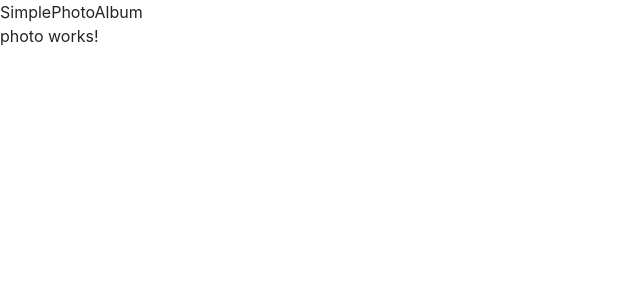
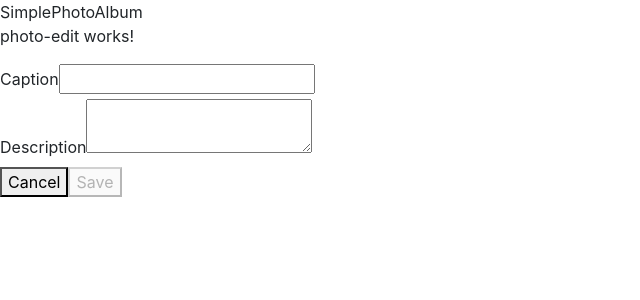
Before and after one commit to tkarpuk/SimplePhotoAlbum, an Angular app: page /photo/1 in a window 1280 px wide. Shown: the top 300 px of the page, without its empty margins (0-640 px from the left). Built offline with nearby package versions, Linux system fonts and the light colour scheme.

Commit message:
Photo-Edit simple implementation

```diff
--- a/src/app/app-routing.module.ts
+++ b/src/app/app-routing.module.ts
@@ -2,13 +2,13 @@ import { NgModule } from '@angular/core';
 import { RouterModule, Routes } from '@angular/router';
 import { AlbumComponent } from './components/album/album.component';
 import { LoginComponent } from './components/login/login.component';
-import { PhotoComponent } from './components/photo/photo.component';
+import { PhotoEditComponent } from './components/photo-edit/photo-edit.component';
 
 const routes: Routes = [
   { path: '', component: AlbumComponent },
   { path: 'album', component: AlbumComponent },
   { path: 'login', component: LoginComponent },
-  { path: 'photo/:id', component: PhotoComponent },
+  { path: 'photo/:id', component: PhotoEditComponent },
   { path: '**', redirectTo: 'album' }
 ];
 
--- a/src/app/components/photo-edit/photo-edit.component.html
+++ b/src/app/components/photo-edit/photo-edit.component.html
@@ -1 +1,41 @@
 <p>photo-edit works!</p>
+<div>
+  <form [formGroup]="formPhoto" (ngSubmit)="submitPhoto()">
+    <div>
+      <label>Caption</label>
+      <input type="text" formControlName="caption">
+    </div>
+
+    <div *ngIf="formPhoto.get('caption')?.invalid && formPhoto.get('caption')?.touched">
+      <small *ngIf="formPhoto.get('caption')?.errors?.required">
+        Caption is required.
+      </small>
+    </div>
+
+    <div>
+      <label>Description</label>
+      <textarea formControlName="description"></textarea>
+    </div>
+
+    <div *ngIf="formPhoto.get('description')?.invalid && formPhoto.get('description')?.touched">
+      <small *ngIf="formPhoto.get('description')?.errors?.required">
+        Description is required.
+      </small>
+    </div>
+
+    <div *ngIf="id <= 0">
+      <input type="file" formControlName="image">
+
+      <div *ngIf="formPhoto.get('image')?.invalid && formPhoto.get('image')?.touched">
+        <small *ngIf="formPhoto.get('image')?.errors?.required">
+          File is required.
+        </small>
+      </div>
+    </div>
+
+    <div>
+      <button type="button" (click)="cancelPhoto()">Cancel</button>
+      <button type="submit" [disabled]="formPhoto.invalid">Save</button>
+    </div>
+  </form>
+</div>
--- a/src/app/components/photo-edit/photo-edit.component.ts
+++ b/src/app/components/photo-edit/photo-edit.component.ts
@@ -1,4 +1,7 @@
 import { Component, OnInit } from '@angular/core';
+import { FormControl, FormGroup, Validators } from '@angular/forms';
+import { ActivatedRoute, Router } from '@angular/router';
+import { Photo } from 'src/app/models/photo';
 
 @Component({
   selector: 'app-photo-edit',
@@ -6,10 +9,49 @@ import { Component, OnInit } from '@angular/core';
   styleUrls: ['./photo-edit.component.css']
 })
 export class PhotoEditComponent implements OnInit {
+  formPhoto!: FormGroup;
+  id: number = 0;
+  photo: Photo = {
+    id: 0,
+    caption: '',
+    description: ''
+  };
 
-  constructor() { }
+  constructor(
+    private activatedRoute: ActivatedRoute,
+    private router: Router
+  )
+  { }
 
   ngOnInit(): void {
+
+    this.extractIdFromRoute();
+    if (this.id <= 0) {
+      // TODO: load data
+    }
+    this.createForm(this.id <= 0);
   }
 
+  extractIdFromRoute() {
+    this.id = this.activatedRoute.snapshot.params['id'];
+  }
+
+  createForm(needFileValidator: boolean = false) {
+    this.formPhoto = new FormGroup({
+      caption: new FormControl(this.photo.caption, [Validators.required]),
+      description: new FormControl(this.photo.description, [Validators.required]),
+      image: new FormControl(null)
+    });
+
+    if (needFileValidator)
+      this.formPhoto.get('image')?.addValidators([Validators.required]);
+  }
+
+  submitPhoto() {
+
+  }
+
+  cancelPhoto() {
+    this.router.navigateByUrl('/album');
+  }
 }
```
